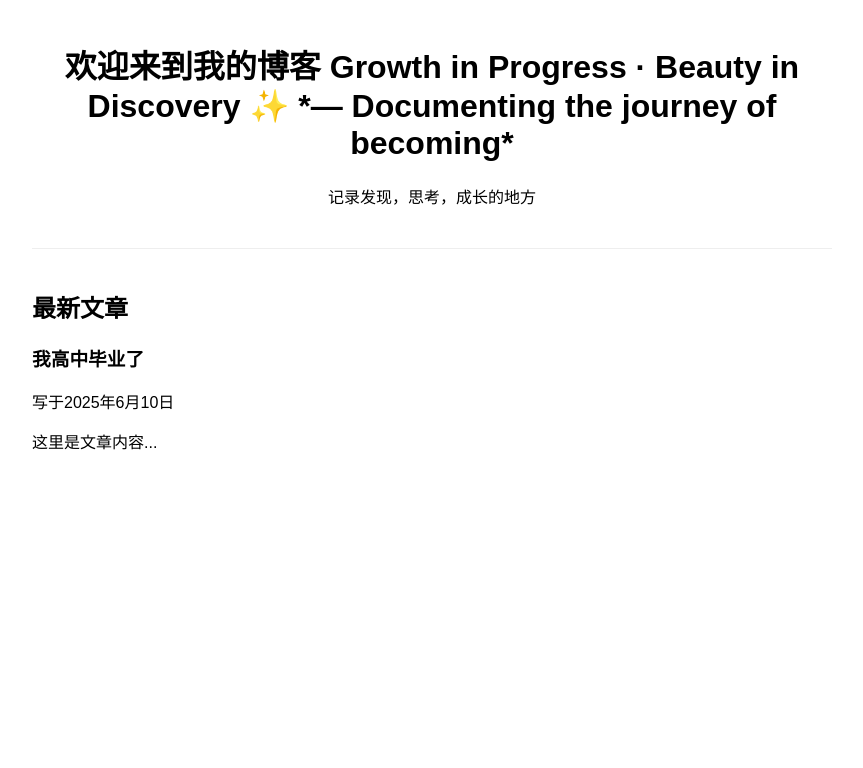
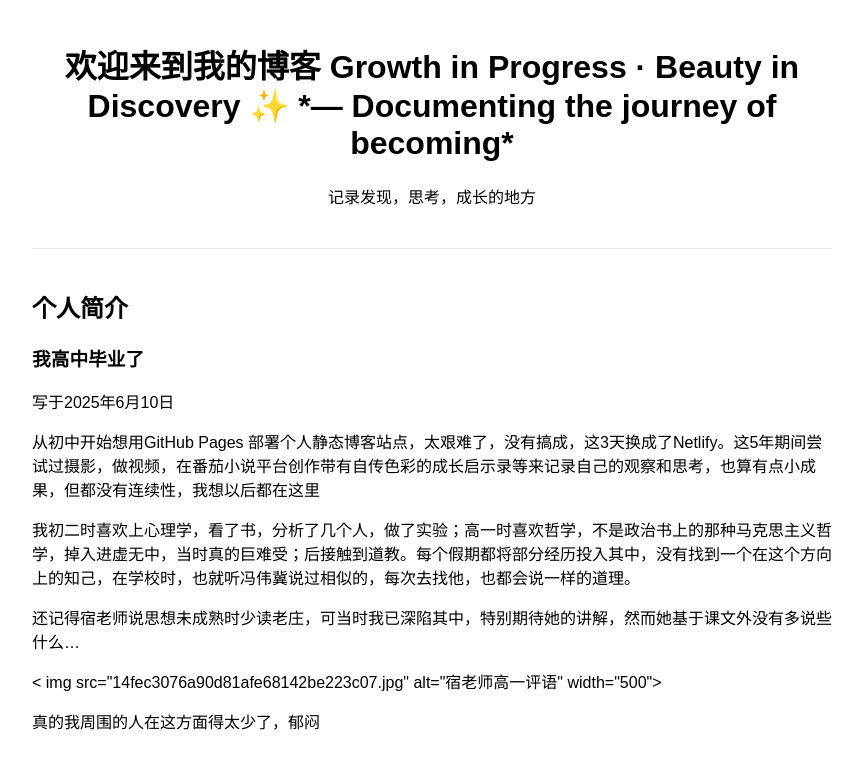
Before and after one commit to 7M3mm/my-blog, a plain HTML site: page index.html in a window 1280 px wide. Shown: the whole page, without its empty margins (208-1071 px from the left). Drawn offline with Linux system fonts and the light colour scheme.

Commit message:
Update index.html
个人简介

```diff
--- a/index.html
+++ b/index.html
@@ -18,11 +18,15 @@ Growth in Progress · Beauty in Discovery
     </header>
 
     <div class="posts">
-        <h2>最新文章</h2>
+        <h2>个人简介</h2>
         <article>
             <h3>我高中毕业了</h3>
             <p>写于2025年6月10日</p >
-            <p>这里是文章内容...</p >
+            <p>从初中开始想用GitHub Pages 部署个人静态博客站点，太艰难了，没有搞成，这3天换成了Netlify。这5年期间尝试过摄影，做视频，在番茄小说平台创作带有自传色彩的成长启示录等来记录自己的观察和思考，也算有点小成果，但都没有连续性，我想以后都在这里</p >
+            <p>我初二时喜欢上心理学，看了书，分析了几个人，做了实验；高一时喜欢哲学，不是政治书上的那种马克思主义哲学，掉入进虚无中，当时真的巨难受；后接触到道教。每个假期都将部分经历投入其中，没有找到一个在这个方向上的知己，在学校时，也就听冯伟冀说过相似的，每次去找他，也都会说一样的道理。</p >
+            <p>还记得宿老师说思想未成熟时少读老庄，可当时我已深陷其中，特别期待她的讲解，然而她基于课文外没有多说些什么…</p >
+            < img src="14fec3076a90d81afe68142be223c07.jpg" alt="宿老师高一评语" width="500">
+            <p>真的我周围的人在这方面得太少了，郁闷</p >
         </article>
     </div>
 </body>
```
